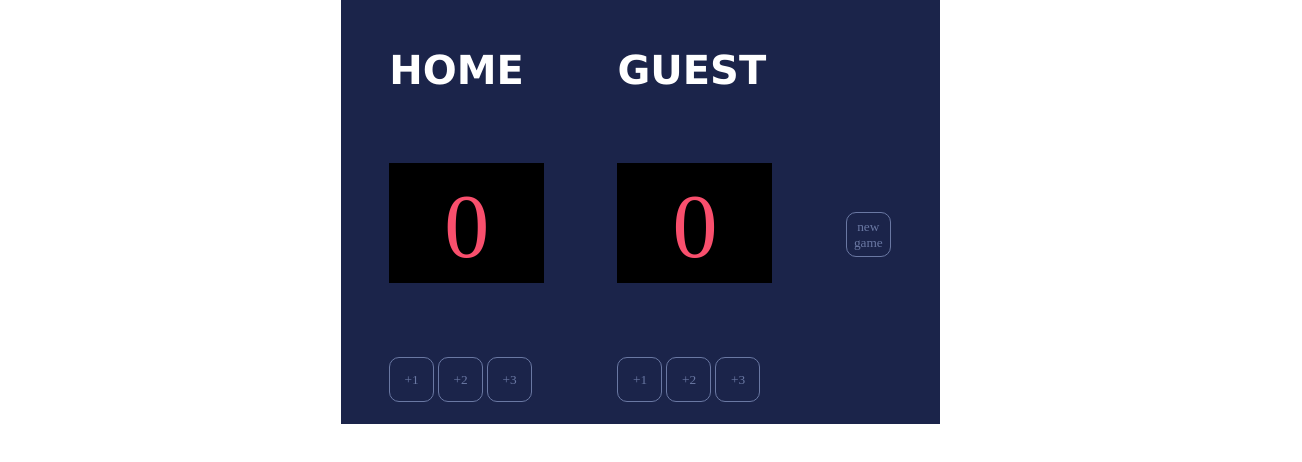
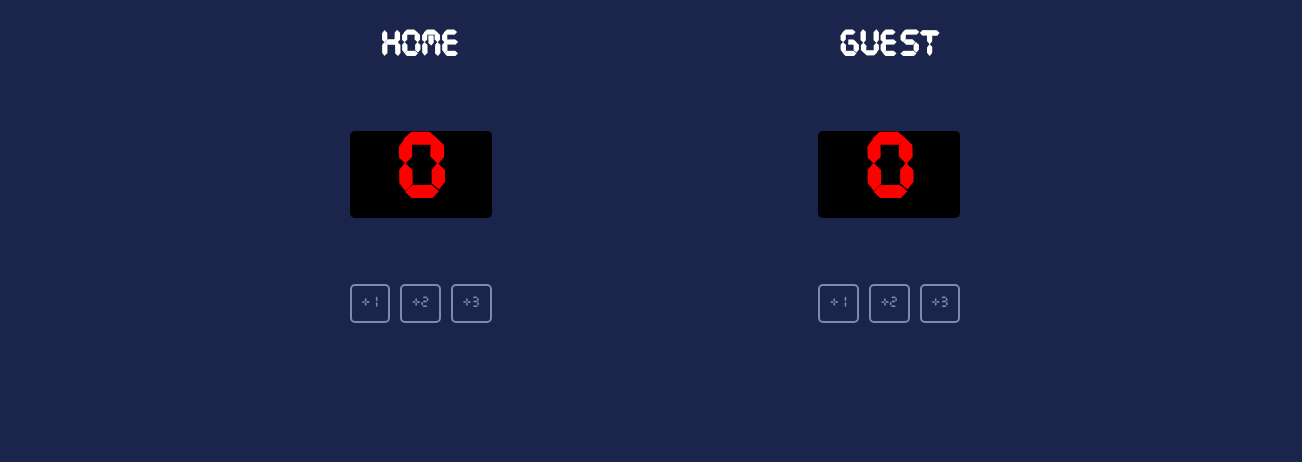
Before and after one commit to Devconte/Scoreboard, a plain HTML site: page index.html in a window 1280 px wide. Shown: the whole page, 1302 px wide, since content can reach past the window. Drawn offline with Linux system fonts and the light colour scheme; a web font is replaced by a local one.

Commit message:
refactor : project cleaned

```diff
--- a/index.html
+++ b/index.html
@@ -1,38 +1,34 @@
 <!DOCTYPE html>
 <html lang="en">
+<head>
+  <meta charset="UTF-8">
+  <meta name="viewport" content="width=device-width, initial-scale=1.0">
+  <title>Document</title>
+  <link rel="stylesheet" href="style.css">
 
-    <head>
-        <link rel="stylesheet" href="index.css">
-        <title>BasketScoreBoard</title>
 </head>
 <body>
   <div class="container">
-
-            <div class="scoreboard">
-                <h3>HOME</h3>
+    <div>
+      <h1>Home</h1>
       <h2 id="home-score">0</h2>
-                <div class="btn-panel1">
-                    <button id="home-btn-1" onclick="addOneHome()">+1</button>
-                    <button id="home-btn-2" onclick="addTwoHome()">+2</button>
-                    <button id="home-btn-3" onclick="addThreeHome()">+3</button>
+        <div class="buttons">
+          <button id="add-1-home" onclick="add(1, 'home')">+1</button>
+          <button id="add-2-home" onclick="add(2, 'home')">+2</button>
+          <button id="add-3-home" onclick="add(3, 'home')">+3</button>
       </div>
     </div>
-            <div class="scoreboard">
-                <h3>GUEST</h3>
+    <div>
+      <h1>Guest</h1>
       <h2 id="guest-score">0</h2>
-                <div class="btn-panel2">
-                    <button id="guest-btn-1" onclick="addOneGuest()">+1</button>
-                    <button id="guest-btn-2" onclick="addTwoGuest()">+2</button>
-                    <button id="guest-btn-3" onclick="addThreeGuest()">+3</button>
+        <div class="buttons">
+          <button id="add-1-guest" onclick="add(1, 'guest')">+1</button>
+          <button id="add-2-guest" onclick="add(2, 'guest')">+2</button>
+          <button id="add-3-guest" onclick="add(3, 'guest')">+3</button>
         </div>
     </div>
-            <div class="newgame" >
-                <button  id="reset" onclick="newGame()">new game</button>
   </div>
 
-        </div>
-
-
+</body>
 <script src="index.js"></script>
-    </body>
 </html>
--- a/index.js
+++ b/index.js
@@ -1,37 +1,15 @@
-let homeStore = document.getElementById("home-score")
+let homeScoreEl = document.querySelector("#home-score");
+let guestScoreEl = document.querySelector("#guest-score");
+
 let homeScore = 0
-
-function addOneHome() {
-    homeScore += 1
-    homeStore.textContent = homeScore
-}
-function addTwoHome() {
-    homeScore += 2
-    homeStore.textContent = homeScore
-}
-function addThreeHome() {
-    homeScore += 3
-    homeStore.textContent = homeScore
-}
-
-
-let guestStore = document.getElementById("guest-score")
 let guestScore = 0
 
-function addOneGuest() {
-    guestScore += 1
-    guestStore.textContent = guestScore
+function add(points, team) {
+  if(team === "home") {
+    homeScore += points
+    homeScoreEl.textContent = homeScore
+  } else {
+    guestScore += points
+    guestScoreEl.textContent = guestScore
+  }
 }
-function addTwoGuest() {
-    guestScore += 2
-    guestStore.textContent = guestScore
-}
-function addThreeGuest() {
-    guestScore += 3
-    guestStore.textContent = guestScore
-}
-
-function newGame() {
-    guestStore.textContent = 0
-    homeStore.textContent = 0
-}
--- /dev/null
+++ b/style.css
@@ -0,0 +1,53 @@
+body {
+  font-family: 'Digital-7';
+  background-color: #1b244a;
+}
+
+h1 {
+  text-align: center;
+  color: white;
+  font-size: 2rem;
+}
+
+
+.container {
+  width: 100%;
+  padding-right: 15px;
+  padding-left: 15px;
+  display:flex;
+  justify-content: space-evenly;
+}
+
+#home-score {
+  text-align: center;
+  background-color: black;
+  justify-content: center;
+  align-items: center;
+  color: red;
+  font-size: 5rem;
+  border-radius: 5px;
+}
+
+#guest-score {
+  color: red;
+  text-align: center;
+  font-size: 5rem;
+  background-color: black;
+  justify-content: center;
+  align-items: center;
+  border-radius: 5px
+}
+
+button {
+  font-family: 'Digital-7';
+  padding: 10px;
+  color: #7a89b5;
+  border: 2px solid #7a89b5;
+  border-radius: 5px;
+  background-color: #1b244a;
+}
+
+@font-face {
+  font-family: 'Digital-7';
+  src: url('CursedTimerUlil-Aznm.ttf');
+}
```
Also changed, not shown: CursedTimerUlil-Aznm.ttf (added). Lines whose indentation alone changed are shown as unchanged.
